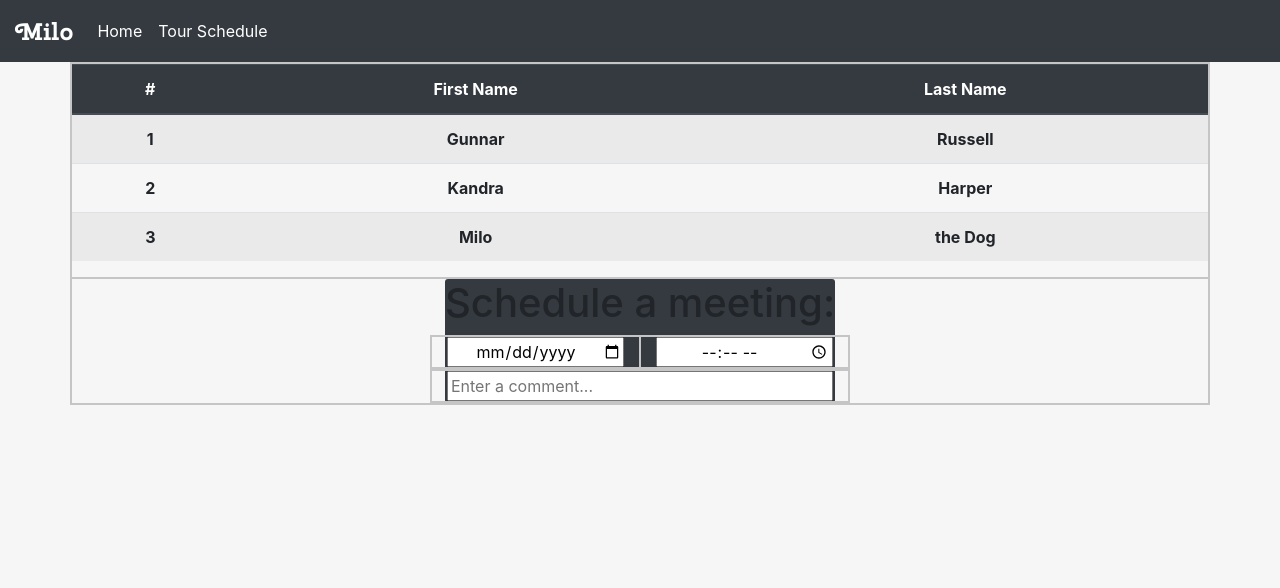
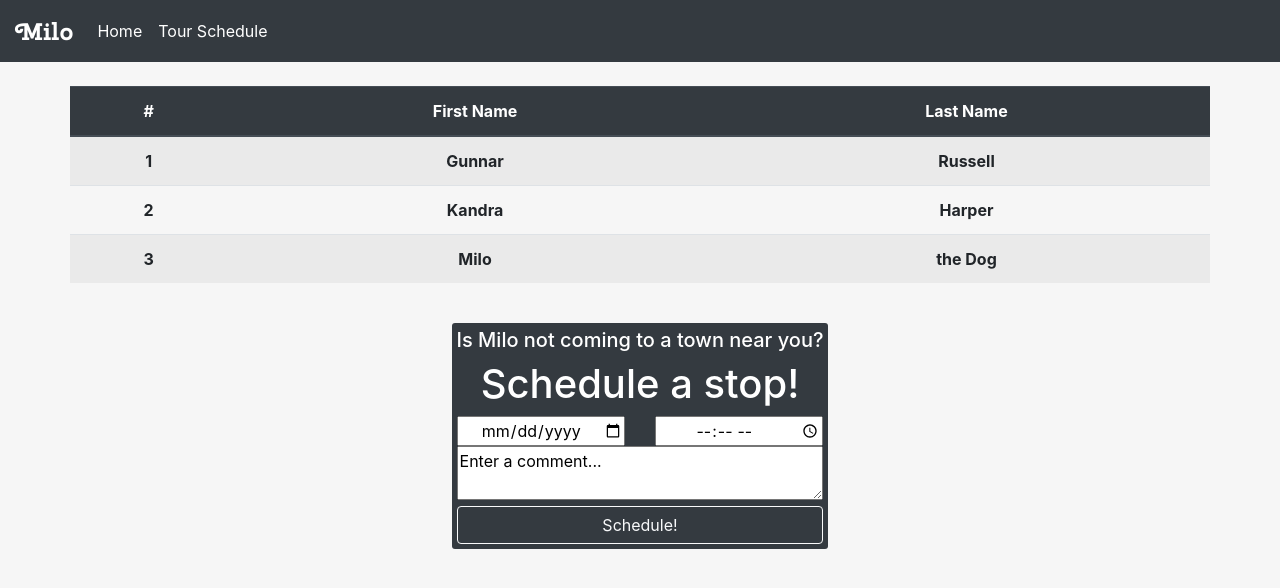
Before and after one commit to GunnarRussell/PT-Front-Week3, a website: page tour-schedule.html in a window 1280 px wide. Drawn offline with nearby package versions, Linux system fonts and the light colour scheme.

Commit message:
Remade tour form

```diff
--- a/styles.css
+++ b/styles.css
@@ -3,7 +3,7 @@ body
     background-color: rgb(246, 246, 246)
 }
 
-.style
+.border-style
 {
     text-align: center;
     border-style: solid;
@@ -13,8 +13,11 @@ body
 
 .card-style
 {
+    color: white;
+    text-align: center;
     background-color: rgb(52, 58, 64);
     border-radius: 3px;
+    padding: 5px;
 }
 
 #brand
--- a/tour-schedule.html
+++ b/tour-schedule.html
@@ -38,15 +38,14 @@
                     </ul>
                 </div>
             </nav>
+            <br>
 
-            <!-- Grid, should stack vertically when window is smol -->
-            <!-- EVERYTHING SHOULD BE WITHIN THE GRID -->
-            <!-- maybe use a col-4 col-8 to make a simple side bar? -->
-            <!-- using custom CSS class named style -->
-            <div class="container style">
-                <div class="row style">
+            <!-- Content Container -->
+            <div class="container">
+                <div class="row">
+
                     <!-- Table -->
-                    <div class="table-responsive">
+                    <div class="table-responsive text-center">
                         <table class="table table-striped table-hover">
                             <thead class="thead-dark">
                                 <tr>
@@ -75,28 +74,34 @@
                         </table>
                     </div>
                 </div>
-                <div class="row style justify-content-center">
+
+                <br>
+
+                <div class="row justify-content-center">
                     <!-- Form -->
                     <form>
                         <div class="card-style">
-                            <h1>Schedule a meeting:</h1>
-                            <!-- using grid to center, probably a better way -->
-                            <!-- middle column -->
-
-                                <div class="row style">
-                                    <div class="col-sm style">
+                            <h5>Is Milo not coming to a town near you?</h5>
+                            <h1>Schedule a stop!</h1>
+                            <div class="row">
+                                <div class="col">
                                     <input type="date" class="w-100 text-center">
                                 </div>
-                                    <div class="col-sm style">
+                                <div class="col">
                                     <input type="time" class="w-100 text-center">
                                 </div>
                             </div>
-                                <div class="row style">
-                                    <div class="col style">
-                                        <input type="text" name="text-input" placeholder="Enter a comment..." class="w-100">
+                            <div class="row">
+                                <div class="col">
+                                    <!-- <input type="text" name="text-input" placeholder="Enter a comment..." class="w-100"> -->
+                                    <textarea class="w-100">Enter a comment...</textarea>
                                 </div>
                             </div>
-
+                            <div class="row">
+                                <div class="col">
+                                    <button type="submit" class="btn btn-outline-light btn-block">Schedule!</button>
+                                </div>
+                            </div>
                         </div>
                     </form>
                 </div>
```
Lines whose indentation alone changed are shown as unchanged.
